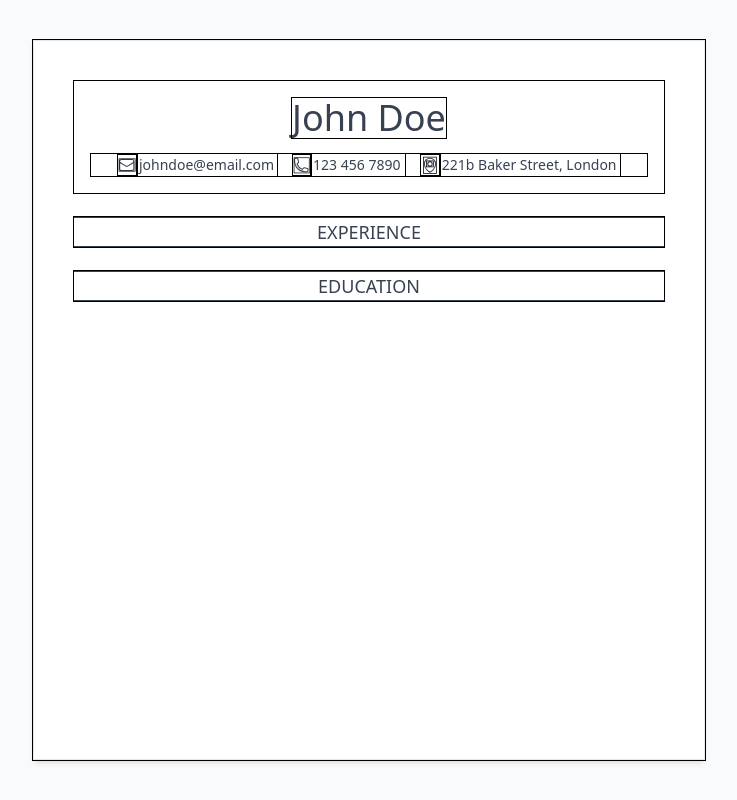
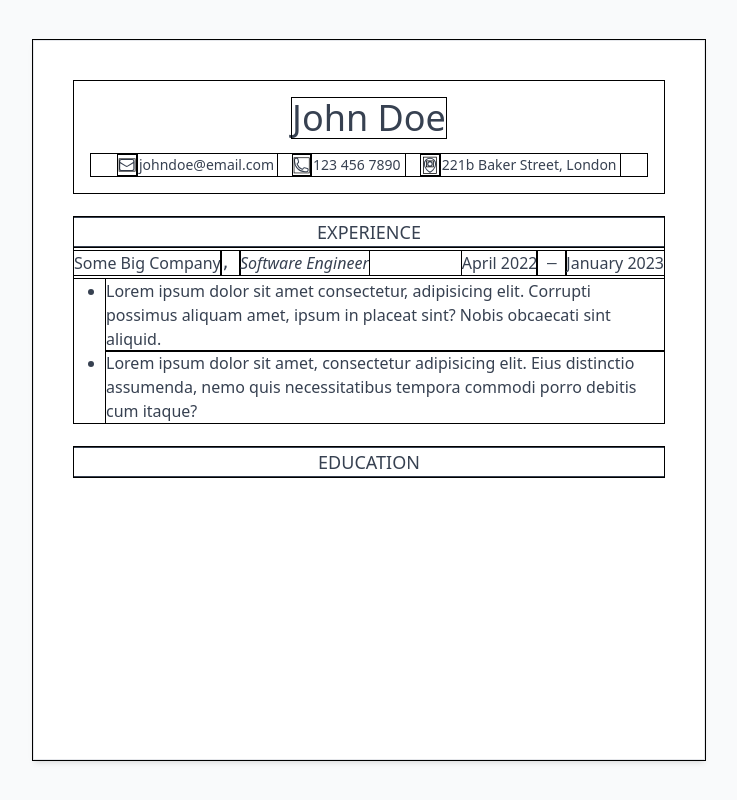
Before and after one commit to royojeda/cv-application, a React (Create React App) app: page / in a window 1280 px wide. Shown: the whole page, without its empty margins (271-1008 px from the left). Built offline with nearby package versions, Linux system fonts and the light colour scheme.

Commit message:
Add an Experience entry template

```diff
--- a/src/components/Experience.tsx
+++ b/src/components/Experience.tsx
@@ -7,6 +7,32 @@ export default class Experience extends React.Component {
         <div className="border-y border-gray-700 text-center text-lg font-medium">
           EXPERIENCE
         </div>
+        <div className="flex flex-col gap-1">
+          <div className="flex items-end justify-between gap-4">
+            <div className="flex">
+              <div className="font-medium">Some Big Company</div>
+              <pre>, </pre>
+              <div className="italic">Software Engineer</div>
+            </div>
+            <div className="flex">
+              <div>April 2022</div>
+              <pre> — </pre>
+              <div>January 2023</div>
+            </div>
+          </div>
+          <ul className="list-disc pl-8">
+            <li>
+              Lorem ipsum dolor sit amet consectetur, adipisicing elit. Corrupti
+              possimus aliquam amet, ipsum in placeat sint? Nobis obcaecati sint
+              aliquid.
+            </li>
+            <li>
+              Lorem ipsum dolor sit amet, consectetur adipisicing elit. Eius
+              distinctio assumenda, nemo quis necessitatibus tempora commodi
+              porro debitis cum itaque?
+            </li>
+          </ul>
+        </div>
       </div>
     );
   }
```
